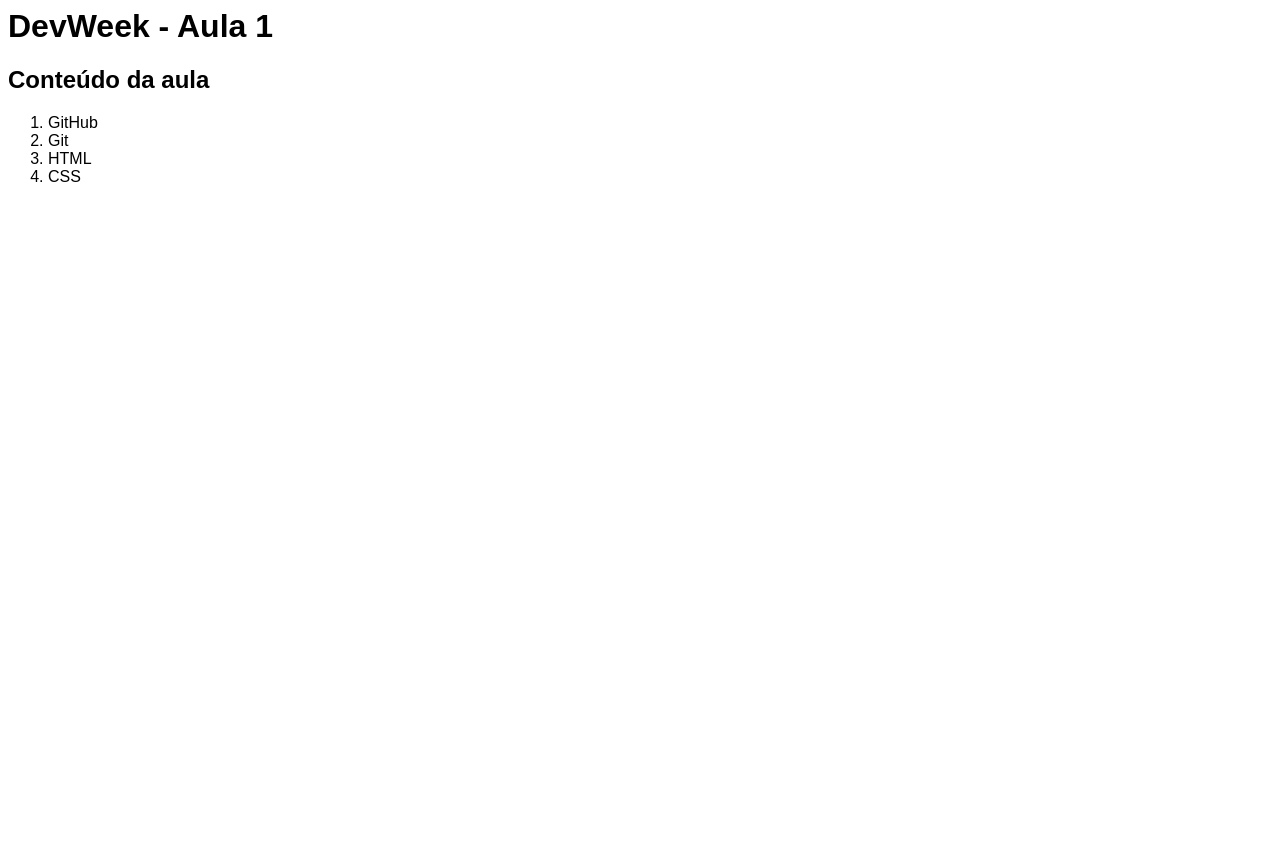
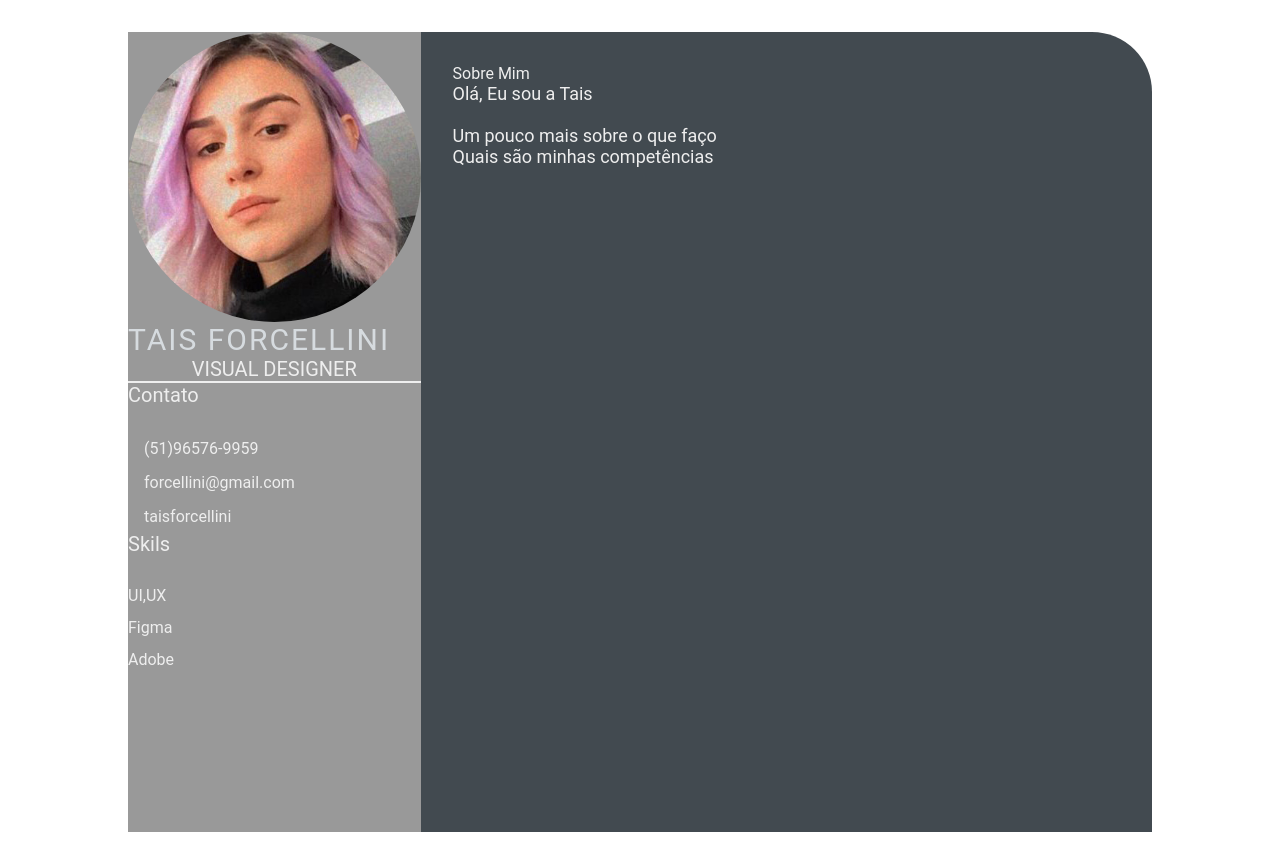
Before and after one commit to taisforceliini/devweek2.github.io, a plain HTML site: page index.html in a window 1280 px wide. Before the commit the page ends 800 px from the top, so only its background shows below. Drawn offline with Linux system fonts and the light colour scheme.

Commit message:
feature: add index.html

```diff
--- a/index.html
+++ b/index.html
@@ -1,17 +1,50 @@
-<html>
+<html lang="en">
     <head>
-        <meta charset="utf-8">
-        <meta name="viewport" content="width=device-width, initial-scale=1">
-        <title>DevWeek - Aula 1</title>
+        <meta charset="UTF-8">
+        <meta http-equiv="X-UA-Compatible" content="IE=edge">
+        <meta name="viewport" content="width=device-width, initial-scale=1.0">
+        <title>Tais Forcellini Resume</title>
+        <link rel="stylesheet" href="style.css">
     </head>
-    <body style="font-family: arial;">
-        <h1>DevWeek - Aula 1</h1>
-        <h2>Conteúdo da aula</h2>
-        <ol>
-            <li>GitHub</li>
-            <li>Git</li>
-            <li>HTML</li>
-            <li>CSS</li>
-        </ol>
+    <body>
+        <main class="resume-contents">
+            <section class="left-section">
+                <div class="left-section-content">
+                    <div class="profile">
+                        <img class="profile-image" src="profile-image.jpeg">
+                        <p class="name">Tais Forcellini</p>
+                        <p class="profession">Visual Designer</p>
+                    </div>
+                    <div class="contact-info">
+                        <p class="left-title">Contato</p>
+                        <ul>
+                            <li><i class="fa fa-phone"></i>(51)96576-9959</li>
+                            <li><i class="fa fa-envelope"></i>forcellini@gmail.com</li>
+                            <li><i class="fa fa-globe"></i>taisforcellini</li>
+                        </ul>
+                    </div>
+                    <div class="skills">
+                        <p class="left-title">Skils</p>
+                        <ul>
+                            <li><p>UI,UX</p></li>
+                            <li><p>Figma</p></li>
+                            <li><p>Adobe</p></li>
+                        </ul>
+                    </div>
+                </div>
+            </section>
+            <div class="right-section">
+                <div class="right-section-contents">
+                    <div class="right-title">Sobre Mim</div>
+                    <p class="about-me-contents">
+                        Olá, Eu sou a Tais <br>
+                        <br> Um pouco mais sobre o que faço
+                        <br> Quais são minhas competências
+                    </p>
+                </div>
+
+            </div>
+
+        </main>
     </body>
 </html>
--- /dev/null
+++ b/style.css
@@ -0,0 +1,103 @@
+* {
+    margin: 0;
+    padding: 0;
+    box-sizing: border-box;
+    list-style: none;
+    font-family: 'Roboto', sans-serif;
+}
+
+.resume-contents {
+    min-height: 100vh;
+    width: 80%;
+    margin: 2rem auto;
+    display: grid;
+    grid-template-columns: repeat(7, 1fr);
+}
+
+.left-section {
+    grid-column: span 2;
+    height: 100%;
+    background-color: #999999;
+}
+
+.right-section {
+    grid-column: span 5;
+    height: 100%;
+    background-color: #424a50;
+    border-radius: 0px 60px 0px 0px;
+}
+
+.left-section-contents{
+    padding: 2rem 2rem;
+}
+
+.profile {
+    width: 100%;
+    border-bottom: 2px solid #eeeeee;
+}
+
+.profile .profile-image {
+    width: 100%;
+    border-radius: 100%;
+}
+
+.name {
+    color: #D6DBDF;
+    font-size: 30px;
+    letter-spacing: 2px;
+    text-transform: uppercase;
+}
+
+.profession {
+    color: #eeeeee;
+    font-size: 20px;
+    text-transform: uppercase;
+    text-align: center;
+}
+
+/* .contact-info { border-bottom: 2px solid #1B2631; } */
+.left-title {
+    color: #eeeeee;
+    font-size: 20px;
+}
+
+.contact-info ul {
+    padding-top: 1.5rem;
+}
+
+.contact-info ul li,
+.references ul li {
+    padding: .4rem 0;
+    color: #eeeeee;
+}
+
+.contact-info ul li i,
+.references ul li i {
+    padding-right: 1rem;
+    font-size: 18px;
+    color: #eeeeee;
+}
+
+.skills ul {
+    padding-top: 1.5rem;
+}
+.skills ul li p {
+    padding: .4rem 0;
+    color: #eeeeee;
+}
+
+.right-section-contents {
+    padding: 2rem 2rem;
+}
+
+.right-title {
+    color: #eeeeee;
+}
+
+.gap {
+    padding-bottom: 2rem;
+}
+.about-me-contents {
+    font-size: 18px;
+    color: #eeeeee;
+}
```
Also changed, not shown: profile-image.jpeg (added).
